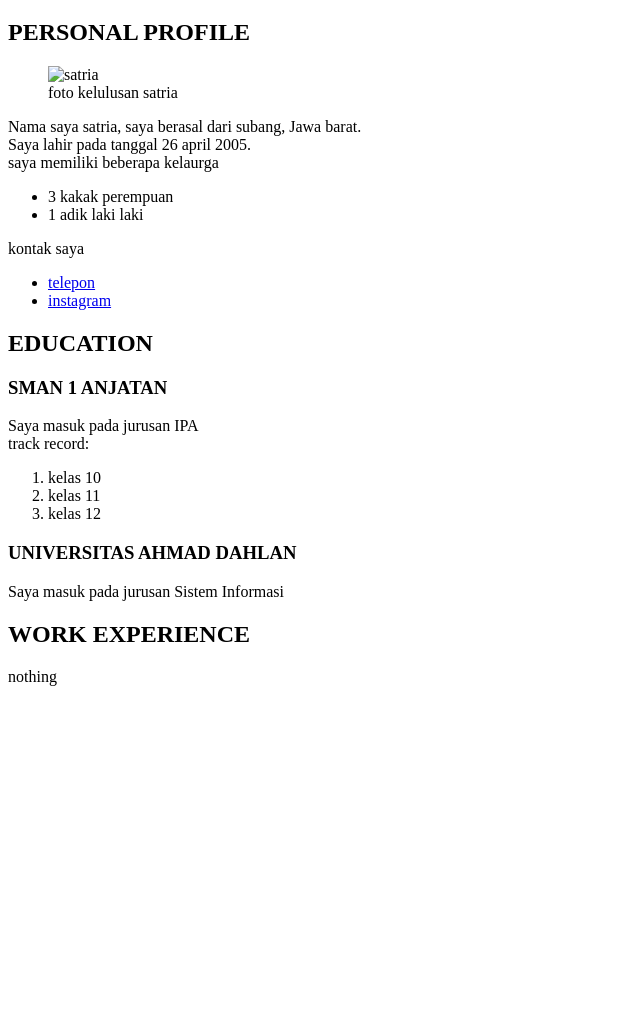
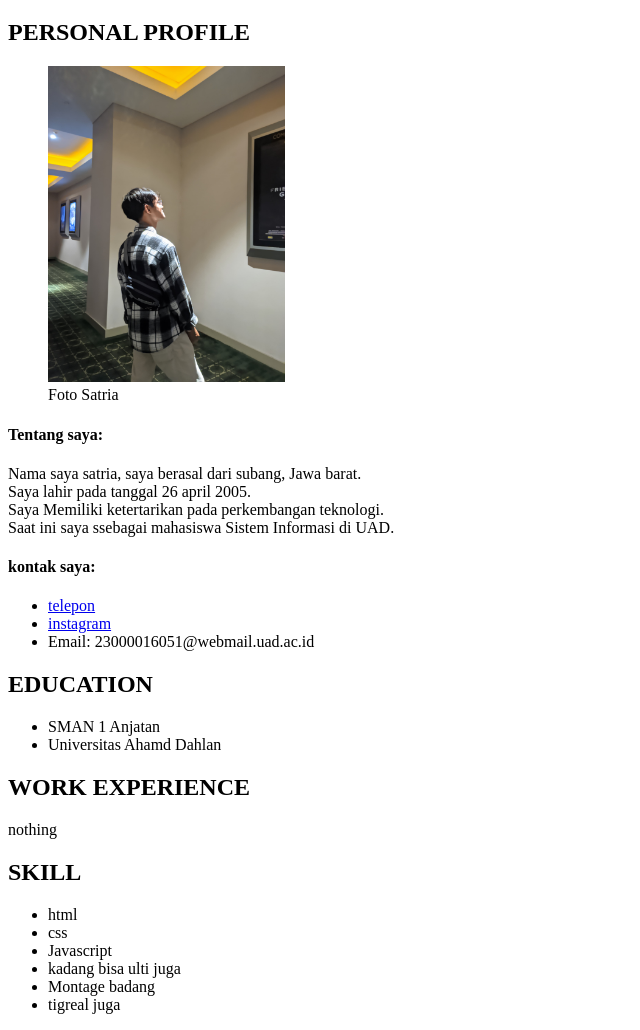
Before and after one commit to stry26/tekweb_2024_2300016051, a plain HTML site: page praktikum_1/index.html in a window 1280 px wide. Shown: the part 61-1091 px from the top of the page, without its empty margins (0-640 px from the left). Before the commit the page ends 800 px from the top, so only its background shows below. Drawn offline with Linux system fonts and the light colour scheme.

Commit message:
update html dan fot

```diff
--- a/praktikum_1/index.html
+++ b/praktikum_1/index.html
@@ -3,46 +3,41 @@
 <head>
     <meta charset="UTF-8">
     <meta name="viewport" content="width=device-width, initial-scale=1.0">
-    <!-- ctrl / -->
     <title>satria</title>
 </head>
 <body>
     <h1>SATRIA</h1>
     <h2>PERSONAL PROFILE</h2>
-    <!-- buat artikel agar ditengah -->
     <figure>
-        <img src="/asset/satria.jpg" alt="satria" width="250" height="150" />
+        <img src="/asset/satria.jpg" alt="satria" width="20%" height="20%" />
             <!-- /folder alt=alternatif -->
-        <figcaption>foto kelulusan satria</figcaption>
+        <figcaption>Foto Satria</figcaption>
     </figure>
+        <h4>Tentang saya:</h4>
         <p>
-            Nama saya satria, saya berasal dari subang, Jawa barat. <br>Saya lahir pada tanggal 26 april 2005. <br> saya memiliki beberapa kelaurga
-        <!-- list tanpa urutan -->
+            Nama saya satria, saya berasal dari subang, Jawa barat. <br>Saya lahir pada tanggal 26 april 2005. <br> Saya Memiliki ketertarikan pada perkembangan teknologi. <br>Saat ini saya ssebagai mahasiswa Sistem Informasi di UAD.
+        </p>
+        <h4>kontak saya:</h4>
             <ul>
-                <li>3 kakak perempuan</li>
-                <li>1 adik laki laki</li>
-            </ul>
-        </p>
-        <p>kontak saya</p>
-            <ul>
-                <!-- a/anchor untuk hyprlink harus pake href -->
                 <li><a href="tel:+6282319813458">telepon</a></li>
-                <li><a href="https://www.instagram.com">instagram</a></li>
+                <li><a href="https://www.instagram.com/tiyyaa26__/?igsh=djMwOGw1d2Y0Z2lr">instagram</a></li>
+                <li>Email: 23000016051@webmail.uad.ac.id</li>
             </ul>
     <h2>EDUCATION</h2>
-    <h3>SMAN 1 ANJATAN</h3>
-        <P>
-            Saya masuk pada jurusan IPA <br>track record:
-            <!-- list berurutan -->
-            <ol>
-                <li>kelas 10</li>
-                <li>kelas 11</li>
-                <li>kelas 12</li>
-            </ol>
-        </P>
-    <h3>UNIVERSITAS AHMAD DAHLAN</h3>
-        <p>Saya masuk pada jurusan Sistem Informasi</p>
+        <ul>
+            <li>SMAN 1 Anjatan</li>
+            <li>Universitas Ahamd Dahlan</li>
+        </ul>
     <h2>WORK EXPERIENCE</h2>
         <p>nothing</p>
+    <h2>SKILL</h2>
+        <ul>
+            <li>html</li>
+            <li>css</li>
+            <li>Javascript</li>
+            <li>kadang bisa ulti juga</li>
+            <li>Montage badang</li>
+            <li>tigreal juga</li>
+        </ul>
 </body>
 </html>
```
Also changed, not shown: praktikum_1/asset/satria.jpg (added).
